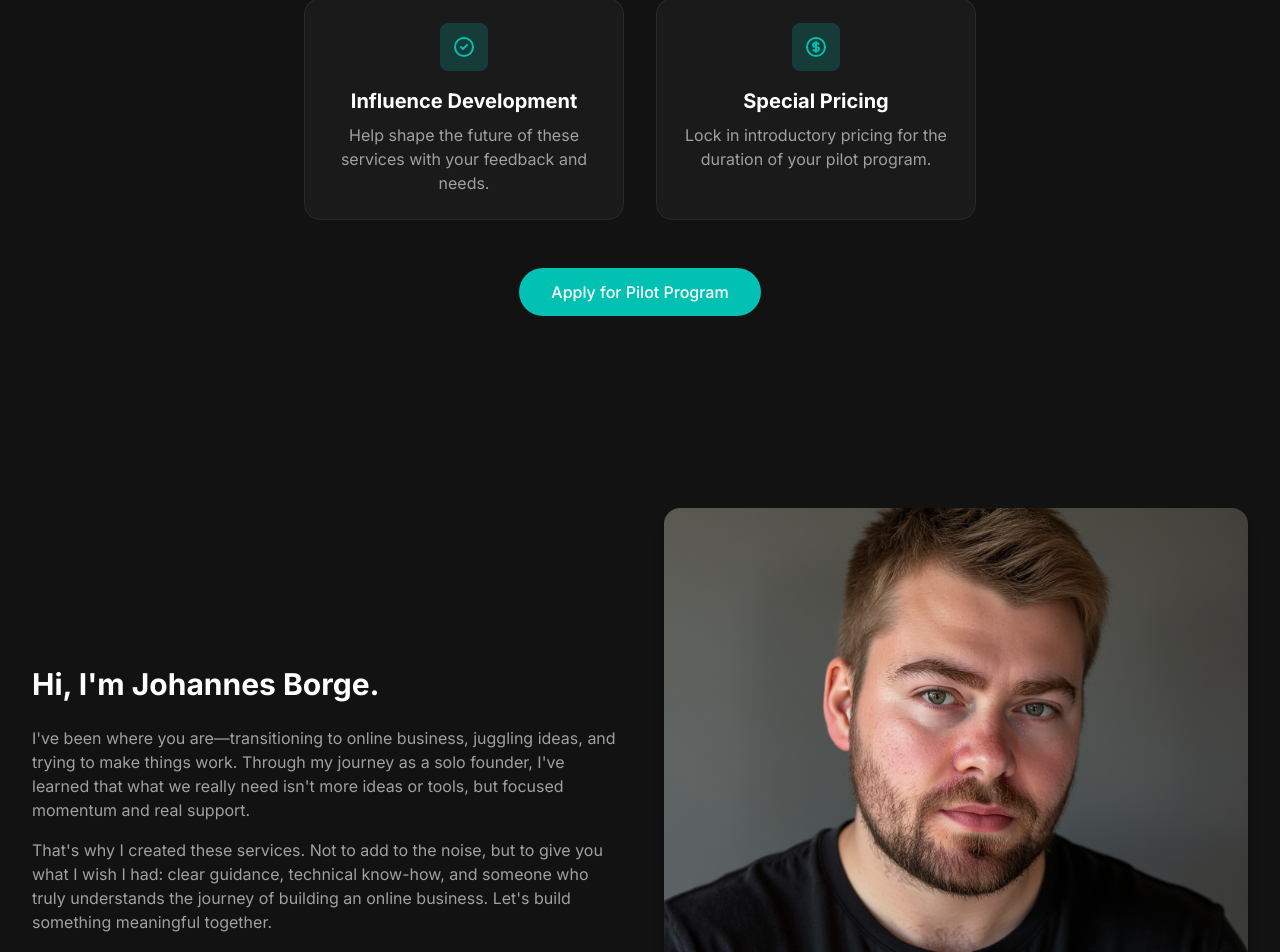
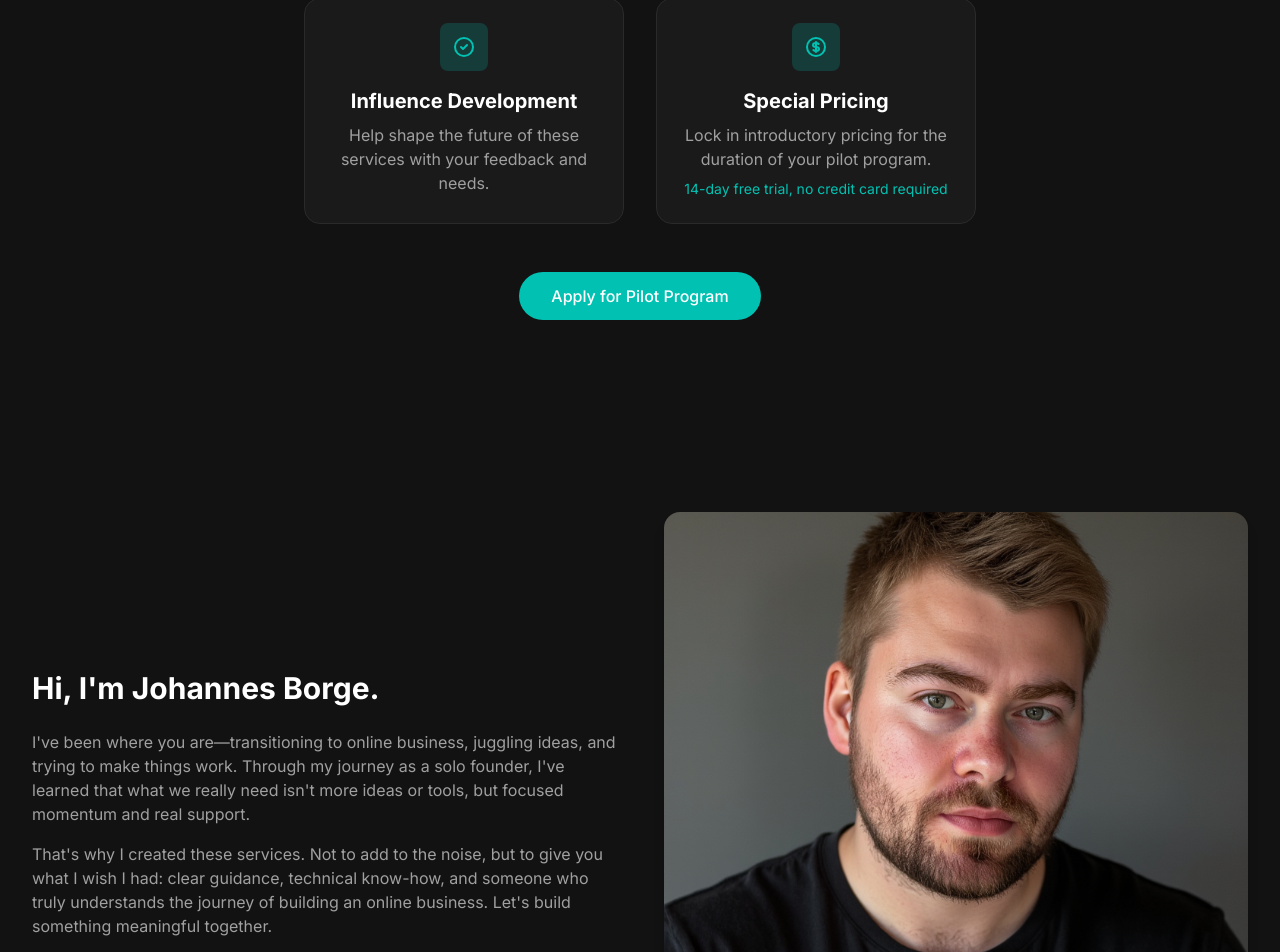
Before and after one commit to JohannesBorge/borge, a Next.js app: page / in a window 1280 px wide. Shown: the part 1464-2416 px from the top of the page. Built offline with nearby package versions, Linux system fonts and the light colour scheme.

Commit message:
Add 14-day free trial info to Pilot Customers Special Pricing card

```diff
--- a/app/page.tsx
+++ b/app/page.tsx
@@ -146,6 +146,7 @@ export default function Home() {
                 </div>
                 <h3 className="text-xl font-bold mb-2 text-text-primary">Special Pricing</h3>
                 <p className="text-text-secondary">Lock in introductory pricing for the duration of your pilot program.</p>
+                <p className="text-sm text-teal-500 mt-2">14-day free trial, no credit card required</p>
               </motion.div>
             </div>
             <div className="mt-12">
```
